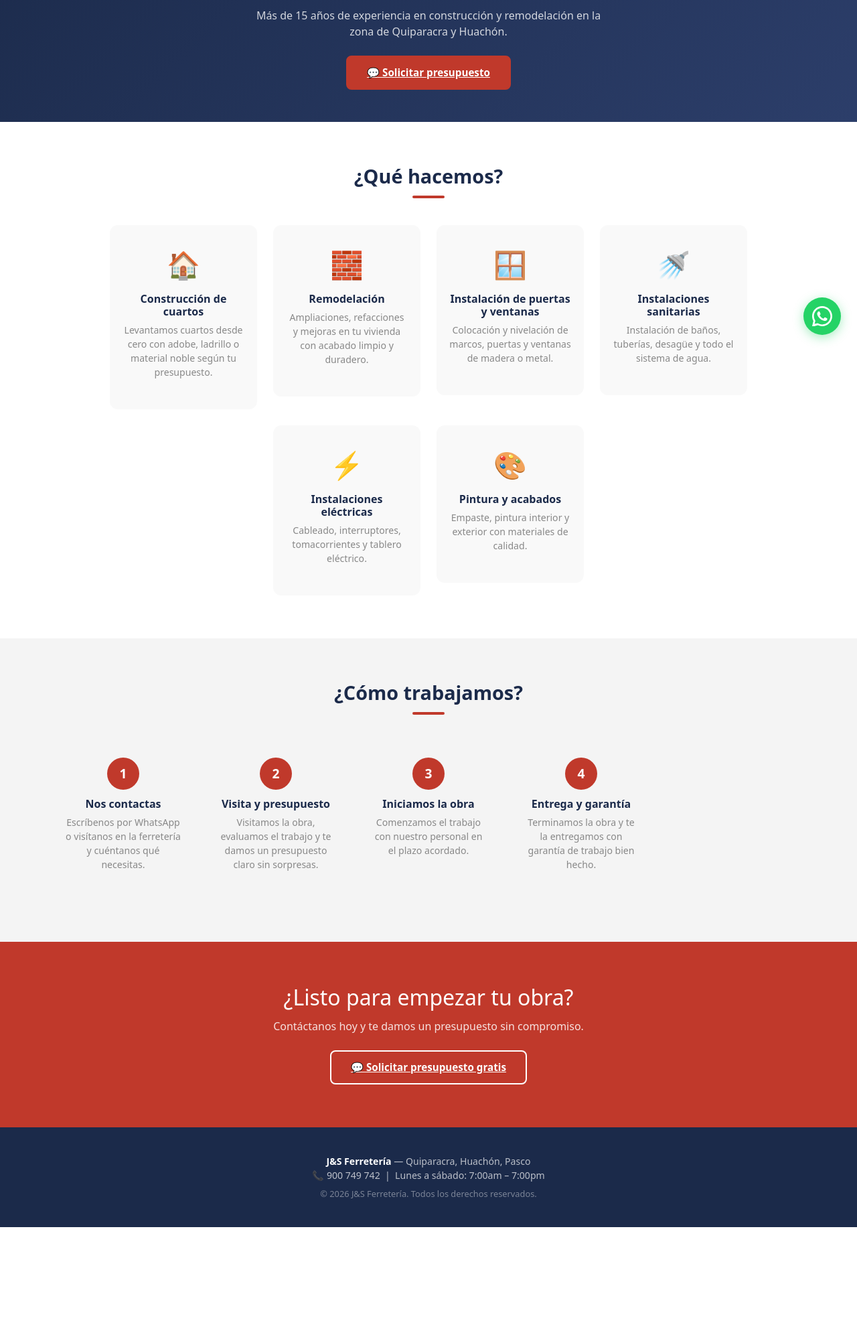
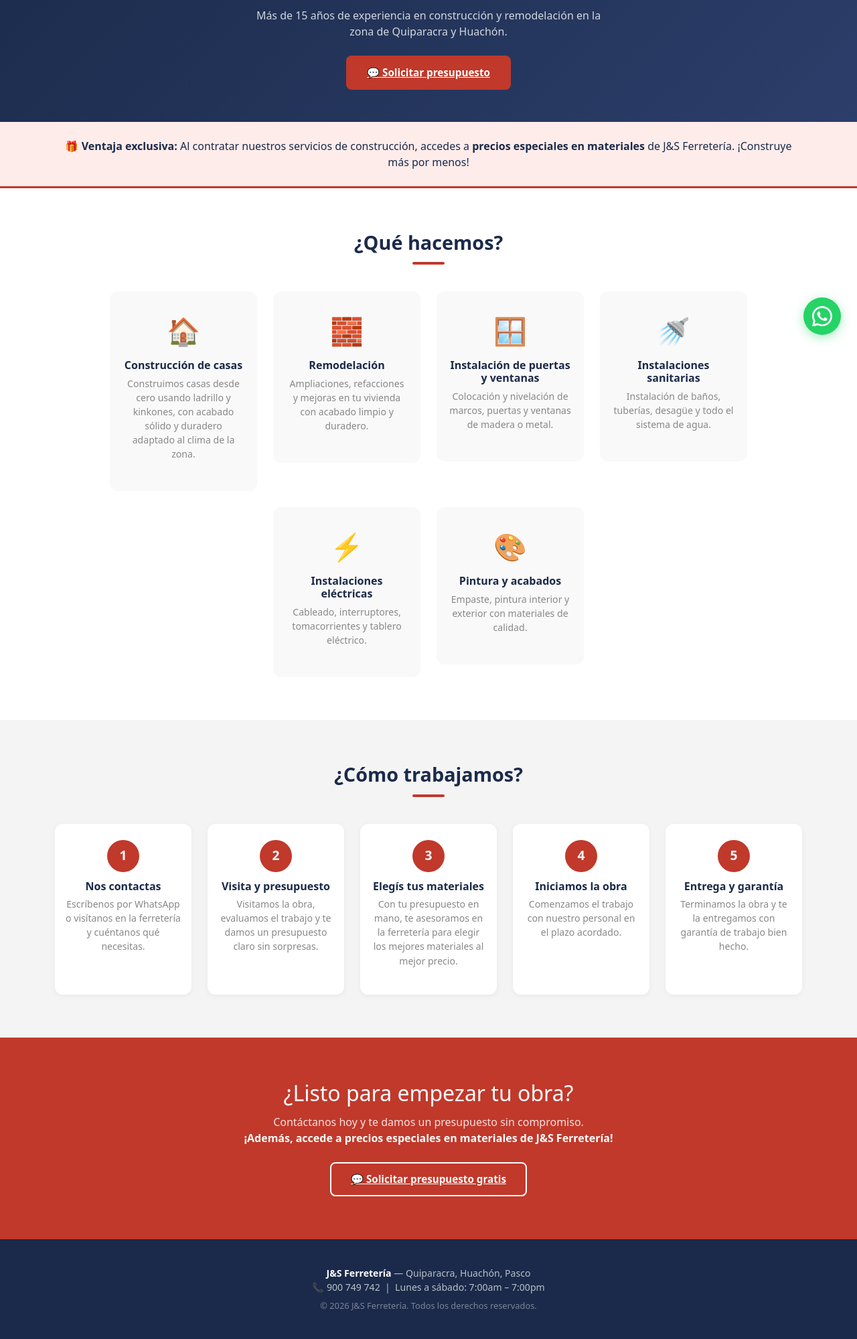
Before and after one commit to OJ-Edelsonn/ferresystem, a PHP site: page /ferresystem/servicios.php in a window 1280 px wide. Shown: the part 276-2275 px from the top of the page at 67% size. Before the commit the page ends 2108 px from the top, so only its background shows below. Run offline with PHP 8.4, Linux system fonts and the light colour scheme.

Commit message:
Mejoras sitio público: fix rutas 404, servicios actualizado, contacto mejorado, mapa con ubicación real

```diff
--- a/public/catalogo.php
+++ b/public/catalogo.php
@@ -90,7 +90,7 @@ $iconos = [
                 <?= count($productos) ?> producto(s) encontrado(s)
                 <?= $categoria_id ? '— ' . htmlspecialchars($categorias[array_search($categoria_id, array_column($categorias, 'id'))]['nombre'] ?? '') : '' ?>
             </p>
-            <a href="/ferresystem/public/cotizador.php" class="btn-rojo" style="font-size:0.88rem;padding:0.5rem 1.2rem;">
+            <a href="cotizador.php" class="btn-rojo" style="font-size:0.88rem;padding:0.5rem 1.2rem;">
                 🛒 Ir al cotizador
             </a>
         </div>
--- a/public/index.php
+++ b/public/index.php
@@ -10,8 +10,8 @@ require_once 'navbar.php';
         <h1>Tu ferretería de confianza<br>en <span>Quiparacra</span></h1>
         <p>Materiales de construcción, herramientas y todo lo que necesitas para tu obra — directo en tu localidad.</p>
         <div class="hero-btns">
-            <a href="/ferresystem/public/catalogo.php" class="btn-rojo">Ver catálogo</a>
-            <a href="/ferresystem/public/cotizador.php" class="btn-outline">Hacer cotización</a>
+            <a href="catalogo.php" class="btn-rojo">Ver catálogo</a>
+            <a href="cotizador.php" class="btn-outline">Hacer cotización</a>
         </div>
     </div>
 </section>
--- a/public/navbar.php
+++ b/public/navbar.php
@@ -8,7 +8,7 @@ $tel_whatsapp = '51900749742';
     <meta charset="UTF-8">
     <meta name="viewport" content="width=device-width, initial-scale=1.0">
     <title><?= htmlspecialchars($titulo ?? 'J&S Ferretería') ?> — Quiparacra, Pasco</title>
-    <link rel="stylesheet" href="<?= BASE_URL ?>/public/css/estilos.css">
+    <link rel="stylesheet" href="/public/css/estilos.css">
     <link href="https://cdn.jsdelivr.net/npm/bootstrap@5.3.0/dist/css/bootstrap.min.css" rel="stylesheet">
 </head>
 <body>
--- a/public/servicios.php
+++ b/public/servicios.php
@@ -25,6 +25,18 @@ $mensaje_wa   = urlencode('Hola, me interesa solicitar un presupuesto para una o
     </div>
 </section>
 
+<!-- Ventaja exclusiva -->
+<section style="background:var(--rojo-claro);padding:1.5rem;text-align:center;
+                border-bottom:3px solid var(--rojo);">
+    <div class="container">
+        <p style="font-size:1rem;color:var(--navy);margin:0;">
+            🎁 <strong>Ventaja exclusiva:</strong> Al contratar nuestros servicios de construcción,
+            accedes a <strong>precios especiales en materiales</strong> de J&S Ferretería.
+            ¡Construye más por menos!
+        </p>
+    </div>
+</section>
+
 <!-- Servicios -->
 <section class="seccion">
     <div class="container">
@@ -35,12 +47,18 @@ $mensaje_wa   = urlencode('Hola, me interesa solicitar un presupuesto para una o
         <div class="grid-features" style="gap:1.5rem;">
             <?php
             $servicios = [
-                ['🏠', 'Construcción de cuartos', 'Levantamos cuartos desde cero con adobe, ladrillo o material noble según tu presupuesto.'],
-                ['🧱', 'Remodelación', 'Ampliaciones, refacciones y mejoras en tu vivienda con acabado limpio y duradero.'],
-                ['🪟', 'Instalación de puertas y ventanas', 'Colocación y nivelación de marcos, puertas y ventanas de madera o metal.'],
-                ['🚿', 'Instalaciones sanitarias', 'Instalación de baños, tuberías, desagüe y todo el sistema de agua.'],
-                ['⚡', 'Instalaciones eléctricas', 'Cableado, interruptores, tomacorrientes y tablero eléctrico.'],
-                ['🎨', 'Pintura y acabados', 'Empaste, pintura interior y exterior con materiales de calidad.'],
+                ['🏠', 'Construcción de casas',
+                 'Construimos casas desde cero usando ladrillo y kinkones, con acabado sólido y duradero adaptado al clima de la zona.'],
+                ['🧱', 'Remodelación',
+                 'Ampliaciones, refacciones y mejoras en tu vivienda con acabado limpio y duradero.'],
+                ['🪟', 'Instalación de puertas y ventanas',
+                 'Colocación y nivelación de marcos, puertas y ventanas de madera o metal.'],
+                ['🚿', 'Instalaciones sanitarias',
+                 'Instalación de baños, tuberías, desagüe y todo el sistema de agua.'],
+                ['⚡', 'Instalaciones eléctricas',
+                 'Cableado, interruptores, tomacorrientes y tablero eléctrico.'],
+                ['🎨', 'Pintura y acabados',
+                 'Empaste, pintura interior y exterior con materiales de calidad.'],
             ];
             foreach ($servicios as [$icono, $titulo_s, $desc]):
             ?>
@@ -61,17 +79,25 @@ $mensaje_wa   = urlencode('Hola, me interesa solicitar un presupuesto para una o
             <h2>¿Cómo trabajamos?</h2>
             <div class="linea-roja"></div>
         </div>
-        <div style="display:grid;grid-template-columns:repeat(auto-fill,minmax(200px,1fr));gap:1.5rem;margin-top:1rem;">
+        <div style="display:grid;grid-template-columns:repeat(auto-fill,minmax(180px,1fr));
+                    gap:1.5rem;margin-top:1rem;">
             <?php
             $pasos = [
-                ['1', 'Nos contactas', 'Escríbenos por WhatsApp o visítanos en la ferretería y cuéntanos qué necesitas.'],
-                ['2', 'Visita y presupuesto', 'Visitamos la obra, evaluamos el trabajo y te damos un presupuesto claro sin sorpresas.'],
-                ['3', 'Iniciamos la obra', 'Comenzamos el trabajo con nuestro personal en el plazo acordado.'],
-                ['4', 'Entrega y garantía', 'Terminamos la obra y te la entregamos con garantía de trabajo bien hecho.'],
+                ['1', 'Nos contactas',
+                 'Escríbenos por WhatsApp o visítanos en la ferretería y cuéntanos qué necesitas.'],
+                ['2', 'Visita y presupuesto',
+                 'Visitamos la obra, evaluamos el trabajo y te damos un presupuesto claro sin sorpresas.'],
+                ['3', 'Elegís tus materiales',
+                 'Con tu presupuesto en mano, te asesoramos en la ferretería para elegir los mejores materiales al mejor precio.'],
+                ['4', 'Iniciamos la obra',
+                 'Comenzamos el trabajo con nuestro personal en el plazo acordado.'],
+                ['5', 'Entrega y garantía',
+                 'Terminamos la obra y te la entregamos con garantía de trabajo bien hecho.'],
             ];
             foreach ($pasos as [$num, $titulo_p, $desc_p]):
             ?>
-            <div style="text-align:center;padding:1.5rem 1rem;">
+            <div style="text-align:center;padding:1.5rem 1rem;background:#fff;
+                        border-radius:12px;box-shadow:0 2px 8px rgba(0,0,0,0.05);">
                 <div style="width:48px;height:48px;background:var(--rojo);color:#fff;
                             border-radius:50%;display:flex;align-items:center;justify-content:center;
                             font-size:1.2rem;font-weight:800;margin:0 auto 0.75rem;">
@@ -92,7 +118,8 @@ $mensaje_wa   = urlencode('Hola, me interesa solicitar un presupuesto para una o
     <div class="container">
         <h2 style="color:#fff;margin-bottom:0.75rem;">¿Listo para empezar tu obra?</h2>
         <p style="color:rgba(255,255,255,0.85);margin-bottom:1.5rem;">
-            Contáctanos hoy y te damos un presupuesto sin compromiso.
+            Contáctanos hoy y te damos un presupuesto sin compromiso.<br>
+            <strong style="color:#fff;">¡Además, accede a precios especiales en materiales de J&S Ferretería!</strong>
         </p>
         <a href="https://wa.me/<?= $tel_whatsapp ?>?text=<?= $mensaje_wa ?>"
            class="btn-outline" target="_blank" style="border-color:#fff;color:#fff;">
```
Also changed, not shown: navbar.php (+11 -10 lines), public/contacto.php (+6 -17 lines), public/img/favicon.png (added). Lines whose indentation alone changed are shown as unchanged.
